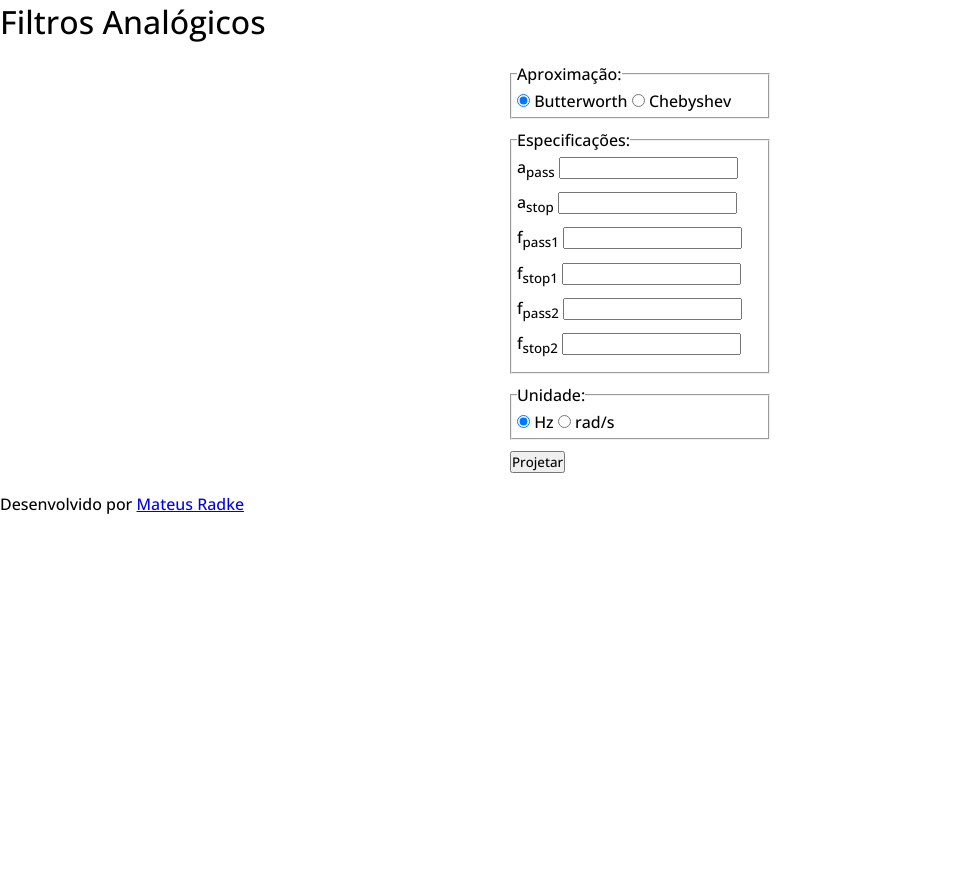
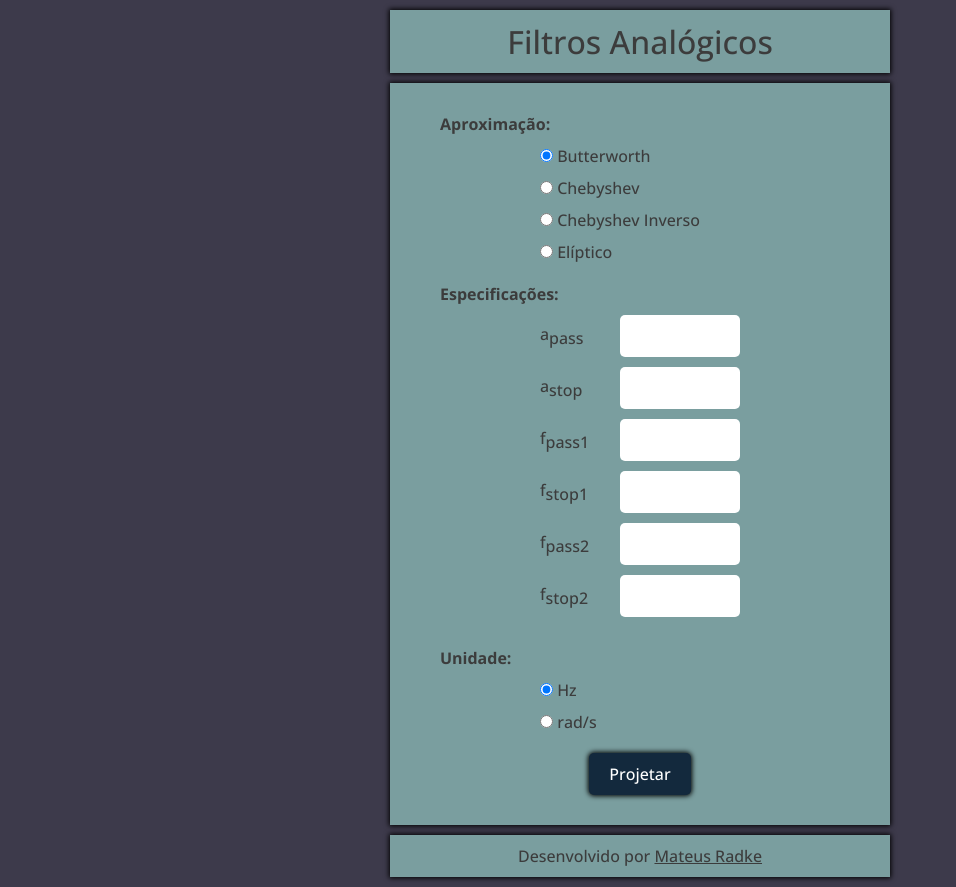
Before and after one commit to radkemts/filtros-analogicos, a Flask app: page / in a window 1280 px wide. Shown: the whole page, without its empty margins (0-956 px from the left). Before the commit the page ends 514 px from the top, so only its background shows below. Run offline with Flask 3, Linux system fonts and the light colour scheme.

Commit message:
First commit

```diff
--- a/app/static/css/style.css
+++ b/app/static/css/style.css
@@ -1,3 +1,11 @@
+:root{
+    --cor-1: #264653;
+    --cor-2: #2A9D8F;
+    --cor-3: #E9C46A;
+    --cor-4: #F4A261;
+    --cor-5: #E76F51;
+}
+
 * {
     margin: 0;
     padding: 0;
@@ -7,29 +15,94 @@
     font-weight: 500;
     font-style: normal;
     font-variation-settings: "wdth" 100;
+    font-variation-settings: "wdth" 100;
+    color: #3C3C3C;
 }
 
 body {
     display: flex;
     flex-direction: column;
+    background-color: #3D3A4B;
+    padding: 10px;
 }
 
 .container {
+    max-width: 500px;
+    width: 100%;
+    background-color: #7A9E9F;
+    text-align: center;
+    padding: 10px;
+    margin: 0 auto 10px auto;
+    box-sizing: border-box;
     display: flex;
+    box-shadow: 0 0 5px 1px #000;
+    justify-content: center;
+}
+
+.container:last-child {
+    margin-bottom: 0;
 }
 
 .formulario {
-    width: 300px;
-    margin: auto;
     padding: 20px;
     box-sizing: border-box;
+    width: 100%;
+}
+
+.formulario * {
+    font-size: 16px;
 }
 
 .fieldset {
     margin-bottom: 10px;
-    padding: 5px;
+    padding: 10px;
+    border: none;
 }
 
-.div-input-text{
-    margin-bottom: 10px;
+.fieldset legend {
+    text-align: left;
+    font-weight: bold;
+    padding: 0 10px;
 }
+
+.div-input-radio {
+    width: 200px;
+    text-align: left;
+    margin: 0 auto 10px auto;
+}
+
+.div-input-radio:last-child{
+    margin-bottom: 0px;
+}
+
+.div-input-radio input {
+    cursor: pointer;
+}
+
+.div-input-text {
+    max-width: 200px;
+    margin: 0 auto 10px auto;
+    display: flex;
+    justify-content: space-between;
+    align-items: center;
+}
+
+.div-input-text input {
+    max-width: 100px;
+    width: 100%;
+    border-radius: 5px;
+    border-style: none;
+    padding: 10px;
+    margin-right: 0;
+}
+
+.botao-enviar {
+    border: none;
+    padding: 10px 20px;
+    border-radius: 5px;
+    background-color: #13293D;
+    font-size: 16px;
+    color: #fff;
+    box-shadow: 0 0 5px 1px #000;
+    cursor: pointer;
+}
--- /dev/null
+++ b/app/static/js/script.js
@@ -0,0 +1,23 @@
+$(document).ready(function() {
+    $('.div-input-text input[type="text"]').on('input', function() {
+        let value = $(this).val();
+        let newValue = '';
+
+        if (value.length > 0 && value[0] === '-') {
+            newValue = '-';
+            value = value.slice(1);
+        }
+
+        let hasDot = false;
+        for (let char of value) {
+            if (char === '.' && !hasDot) {
+                newValue += '.';
+                hasDot = true;
+            } else if (!isNaN(char) && char !== ' ') {
+                newValue += char;
+            }
+        }
+
+        $(this).val(newValue);
+    });
+});
--- a/app/templates/base.html
+++ b/app/templates/base.html
@@ -10,9 +10,12 @@
     <link href="https://fonts.googleapis.com/css2?family=Open+Sans:ital,wght@0,300..800;1,300..800&display=swap" rel="stylesheet">
 
     <link rel="stylesheet" href="{{ url_for('static', filename='css/style.css') }}">
+
+    <script src="https://cdnjs.cloudflare.com/ajax/libs/jquery/3.7.1/jquery.min.js"></script>
+    <script src="{{ url_for('static', filename='js/script.js') }}"></script>
 </head>
 <body>
-    <header>
+    <header class="container">
         <h1>Filtros Analógicos</h1>
     </header>
 
@@ -20,7 +23,7 @@
         {% block content %}{% endblock %}
     </main>
 
-    <footer>
+    <footer class="container">
         <p>Desenvolvido por <a href="https://www.linkedin.com/in/mateus-radke/">Mateus Radke</a></p>
     </footer>
 </body>
--- a/app/templates/formulario.html
+++ b/app/templates/formulario.html
@@ -6,14 +6,22 @@
     <form class="formulario" method="post" action="/resultado">
         <fieldset class="fieldset">
             <legend>Aproximação:</legend>
+            <div class="div-input-radio">
                 <input id="butterworth" name="approx" type="radio" value="butterworth" checked required>
                 <label for="butterworth">Butterworth</label>
+            </div>
+            <div class="div-input-radio">
                 <input id="chebyshev" name="approx" type="radio" value="chebyshev" required>
                 <label for="chebyshev">Chebyshev</label>
-<!--            <input id="chebyshev-inverso" type="checkbox" value="approx" required>-->
-<!--            <label for="chebyshev-inverso">Chebyshev Inverso</label>-->
-<!--            <input id="eliptico" type="checkbox" value="approx" required>-->
-<!--            <label for="eliptico">Elíptico</label>-->
+            </div>
+            <div class="div-input-radio">
+                <input id="chebyshev-inverso" name="approx" type="radio" value="chebyshev-inverso" required>
+                <label for="chebyshev-inverso">Chebyshev Inverso</label>
+            </div>
+            <div class="div-input-radio">
+                <input id="eliptico" name="approx" type="radio" value="eliptico" required>
+                <label for="eliptico">Elíptico</label>
+            </div>
         </fieldset>
         <fieldset class="fieldset">
             <legend>Especificações:</legend>
@@ -44,10 +52,14 @@
         </fieldset>
         <fieldset class="fieldset">
             <legend>Unidade:</legend>
+            <div class="div-input-radio">
                 <input id="hertz" name="unidade" type="radio" value="hertz" checked required>
                 <label for="hertz">Hz</label>
+            </div>
+            <div class="div-input-radio">
                 <input id="radianos" name="unidade" type="radio" value="radianos" required>
                 <label for="radianos">rad/s</label>
+            </div>
         </fieldset>
         <input class="botao-enviar" type="submit" value="Projetar">
     </form>
--- a/run.py
+++ b/run.py
@@ -1,4 +1,4 @@
 from app import app
 
 if __name__ == '__main__':
-    app.run(debug=True)
+    app.run(host='0.0.0.0', port=5000, debug=True)
```
Also changed, not shown: app/filters/teste.py (deleted, +0 -11 lines). Lines whose indentation alone changed are shown as unchanged.
